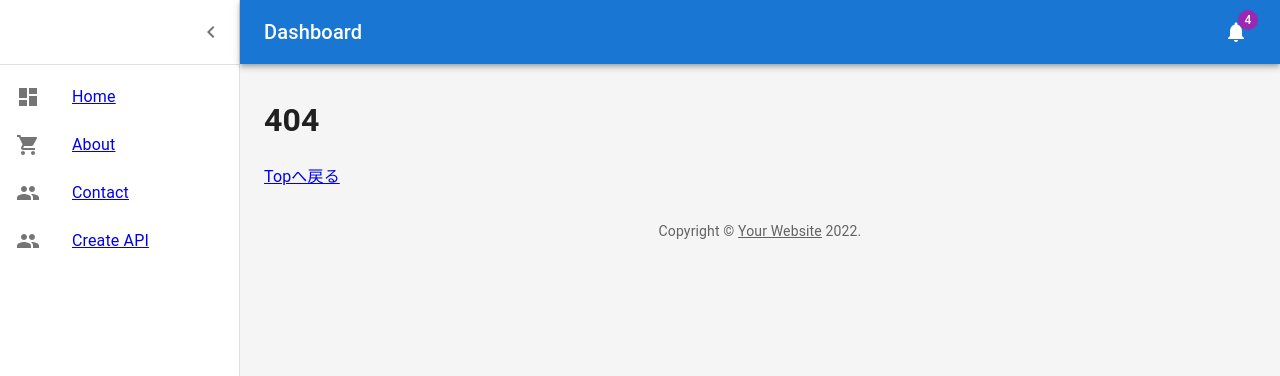
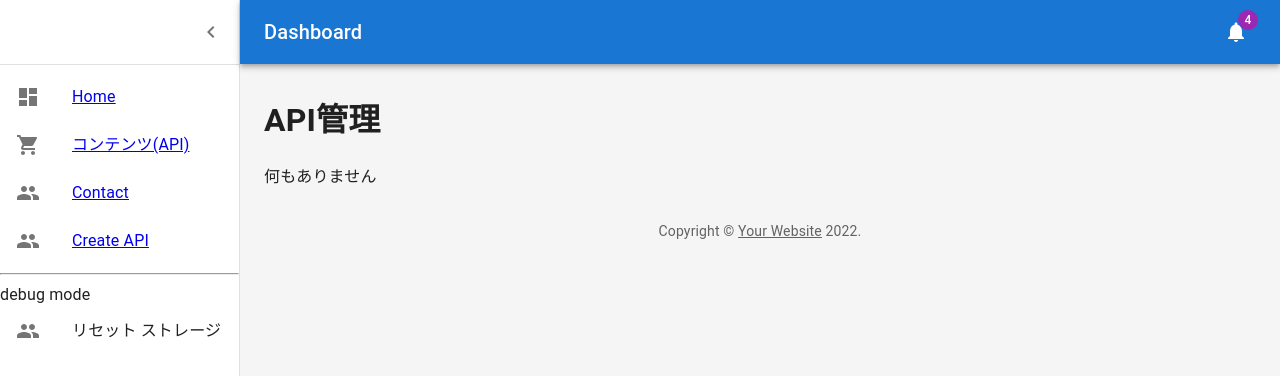
Before and after one commit to mumei404/react_admin, a React (Vite) app: page /api-list in a window 1280 px wide. Before the commit this address had no page. Shown: the top 376 px of the page. Built offline with nearby package versions, Linux system fonts and the light colour scheme.

Commit message:
api-list

```diff
--- a/src/api/api.js
+++ b/src/api/api.js
@@ -1,9 +1,14 @@
 export const addApiList = async (newData) => {
-	let currentApiList = await getApiList();
+	let currentApiList = await fetchApiList();
 	sessionStorage.setItem('apiList', JSON.stringify(currentApiList.concat(newData)))
 	return Promise.resolve(newData);
 };
 
-export const getApiList = () => {
+export const fetchApiList = () => {
 	return Promise.resolve(JSON.parse(sessionStorage.getItem('apiList') || '[]'))
 };
+
+export const clearApiList = () => {
+	sessionStorage.setItem('apiList', []);
+	return Promise.resolve('success')
+};
--- a/src/component/listItems.jsx
+++ b/src/component/listItems.jsx
@@ -5,6 +5,7 @@ import ListItemText from '@mui/material/ListItemText';
 import DashboardIcon from '@mui/icons-material/Dashboard';
 import ShoppingCartIcon from '@mui/icons-material/ShoppingCart';
 import PeopleIcon from '@mui/icons-material/People';
+import { clearApiList } from '../api/api';
 
 export const mainListItems = (
   <>
@@ -16,12 +17,12 @@ export const mainListItems = (
 				<ListItemText primary="Home" />
 			</ListItemButton>
 		</Link>
-		<Link to="/about">
+		<Link to="/api-list">
 			<ListItemButton>
 				<ListItemIcon>
 					<ShoppingCartIcon />
 				</ListItemIcon>
-				<ListItemText primary="About" />
+				<ListItemText primary="コンテンツ(API)" />
 			</ListItemButton>
 		</Link>
 		<Link to="/contact">
@@ -40,5 +41,13 @@ export const mainListItems = (
 				<ListItemText primary="Create API" />
 			</ListItemButton>
 		</Link>
+		<hr />
+		<span>debug mode</span>
+		<ListItemButton onClick={clearApiList}>
+			<ListItemIcon>
+				<PeopleIcon />
+			</ListItemIcon>
+			<ListItemText primary="リセット ストレージ" />
+		</ListItemButton>
   </>
 );
--- /dev/null
+++ b/src/page/ApiList.jsx
@@ -0,0 +1,50 @@
+import { fetchApiList } from '../api/api';
+import { useEffect, useState } from 'react';
+export const ApiList = () => {
+	const [apiList, setApiList] = useState([]);
+
+	useEffect(() => {
+		const init = async () => {
+			// try catchが公式の推奨の書き方
+			try {
+				const result = await fetchApiList();
+				setApiList(result);
+			} catch(error) {
+				console.log(error)
+			}
+		}
+		init()
+	}, []); // 第二引数が変化するたびuseEffectが発火する。今回は初回実行だけにしたいので[]指定
+
+	return (
+		<>
+			<h1>API管理</h1>
+			{
+				apiList.length ?
+				<table>
+					<thead>
+						<tr>
+							<th>API名</th>
+							<th>エンドポイント</th>
+							<th>API型</th>
+							<th>作成日時</th>
+						</tr>
+					</thead>
+					<tbody>
+						{apiList.map((item) => {
+							return (
+								<tr key={item.apiId}>
+									<td>{item.apiName}</td>
+									<td>{item.apiId}</td>
+									<td>{item.apiType}</td>
+									<td>12:03</td>
+								</tr>
+							)
+						})}
+					</tbody>
+				</table>
+				: '何もありません'
+			}
+		</>
+	)
+};
--- a/src/page/CreateApi.jsx
+++ b/src/page/CreateApi.jsx
@@ -18,7 +18,8 @@ export const CreateApi = () => {
 		setSubmittedData(nextData)
 		if(data.step === 3) {
 			const add = async (data) => {
-				const result = await addApiList(data);
+				await addApiList(data);
+				navigate('/api-list');
 			}
 			add(nextData)
 		}
--- a/src/route/Route.jsx
+++ b/src/route/Route.jsx
@@ -2,6 +2,7 @@ import { BrowserRouter, Route, Routes } from 'react-router-dom';
 import { About } from '../page/About';
 import { Contact } from '../page/Contact';
 import { Home } from '../page/Home';
+import { ApiList } from '../page/ApiList';
 import { CreateApi } from '../page/CreateApi';
 import { NotFound } from '../page/NotFound';
 import { Layout } from '../component/Layout';
@@ -13,7 +14,7 @@ export const RouterConfig = () => {
 				<Layout>
 					<Routes>
 						<Route path="/" element={<Home />} />
-						<Route path="/about" element={<About />} />
+						<Route path="/api-list" element={<ApiList />} />
 						<Route path="/contact" element={<Contact />} />
 						<Route path="/create-api" element={<CreateApi />} />
 						<Route path="*" element={<NotFound />} />
```
